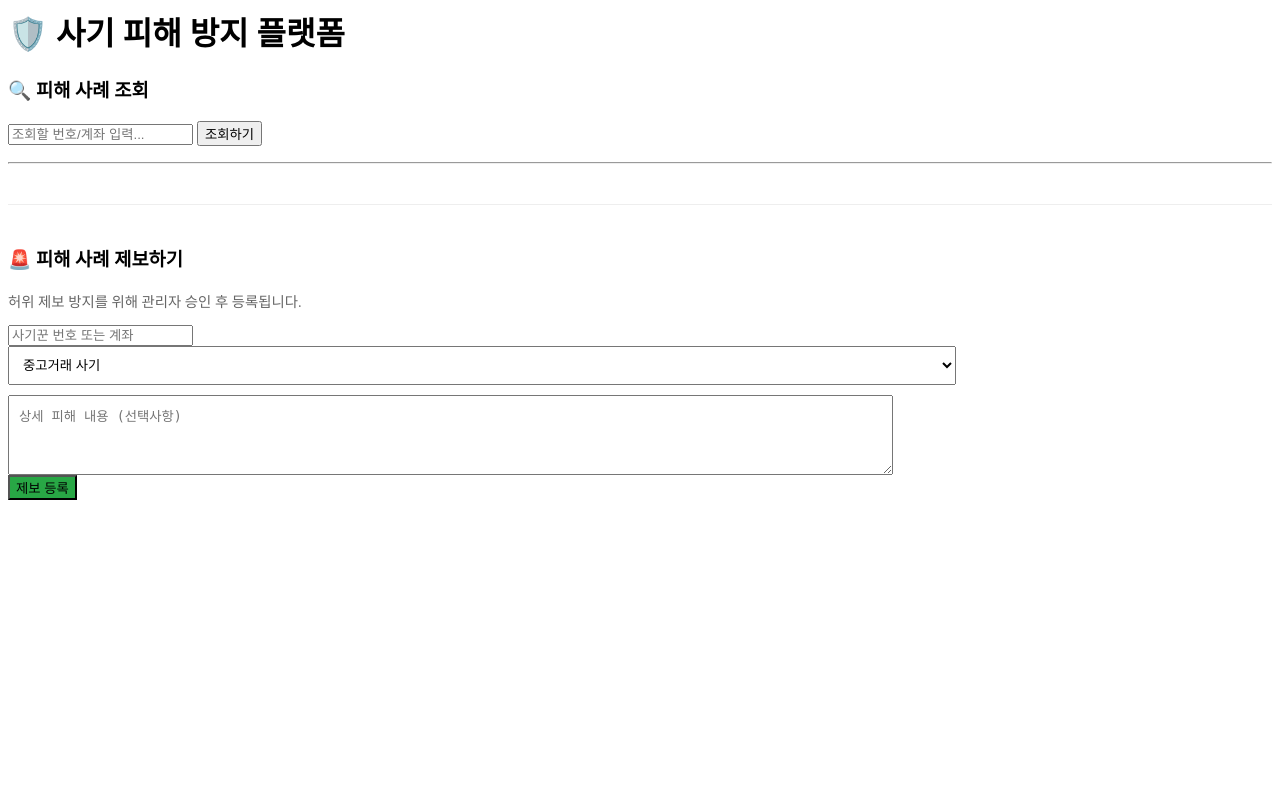
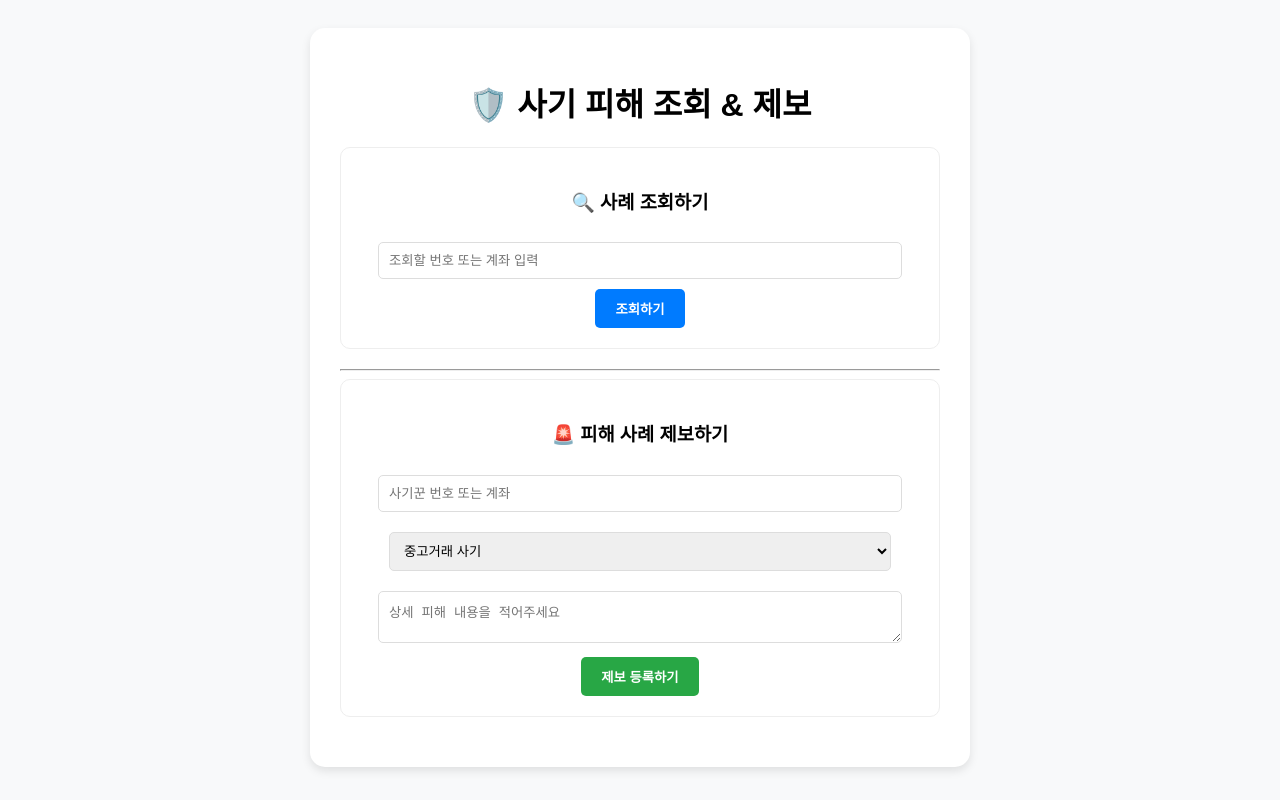
Before and after one commit to Leeseungmin0912/junboweb, a Django app: page / in a window 1280 px wide. Run offline with Django 5.2, Linux system fonts and the light colour scheme.

Commit message:
Update index.html

```diff
--- a/fraud_prevent/checker/templates/checker/index.html
+++ b/fraud_prevent/checker/templates/checker/index.html
@@ -1,36 +1,68 @@
-{% if message %}
-    <script>alert("{{ message }}");</script>
-{% endif %}
+<!DOCTYPE html>
+<html lang="ko">
+<head>
+    <meta charset="UTF-8">
+    <title>사기 피해 방지 플랫폼</title>
+    <style>
+        body { font-family: sans-serif; background-color: #f8f9fa; padding: 20px; text-align: center; }
+        .container { max-width: 600px; margin: auto; background: white; padding: 30px; border-radius: 15px; box-shadow: 0 4px 10px rgba(0,0,0,0.1); }
+        .box { border: 1px solid #eee; padding: 20px; border-radius: 10px; margin-bottom: 20px; }
+        input, select, textarea { width: 90%; padding: 10px; margin: 10px 0; border: 1px solid #ddd; border-radius: 5px; }
+        button { padding: 10px 20px; border: none; border-radius: 5px; cursor: pointer; color: white; font-weight: bold; }
+        .btn-search { background-color: #007bff; }
+        .btn-report { background-color: #28a745; }
+        .safe { color: #0d47a1; background: #e3f2fd; padding: 15px; border-radius: 10px; }
+        .danger { color: #b71c1c; background: #ffebee; padding: 15px; border-radius: 10px; border: 1px solid #f44336; }
+    </style>
+</head>
+<body>
+    <div class="container">
+        <h1>🛡️ 사기 피해 조회 & 제보</h1>
 
-<div class="container">
-    <h1>🛡️ 사기 피해 방지 플랫폼</h1>
+        {% if message %}<script>alert("{{ message }}");</script>{% endif %}
 
-    <div class="section">
-        <h3>🔍 피해 사례 조회</h3>
+        <div class="box">
+            <h3>🔍 사례 조회하기</h3>
             <form method="POST">
                 {% csrf_token %}
                 <input type="hidden" name="action_type" value="search">
-            <input type="text" name="search_query" value="{{ query|default:'' }}" placeholder="조회할 번호/계좌 입력...">
-            <button type="submit">조회하기</button>
+                <input type="text" name="search_query" value="{{ query }}" placeholder="조회할 번호 또는 계좌 입력">
+                <button type="submit" class="btn-search">조회하기</button>
             </form>
+
+            {% if search_result %}
+                <div style="margin-top: 20px;">
+                {% if search_result == "no_result" %}
+                    <div class="safe">✅ <b>안전:</b> 등록된 피해 사례가 없습니다.</div>
+                {% else %}
+                    <div class="danger">
+                        ⚠️ <b>위험:</b> 피해 사례가 존재합니다!<br>
+                        유형: {{ search_result.fraud_type }}<br>
+                        내용: {{ search_result.description }}
+                    </div>
+                {% endif %}
+                </div>
+            {% endif %}
         </div>
 
         <hr>
 
-    <div class="section" style="margin-top: 40px; border-top: 1px solid #eee; padding-top: 20px;">
+        <div class="box">
             <h3>🚨 피해 사례 제보하기</h3>
-        <p style="font-size: 0.9em; color: #666;">허위 제보 방지를 위해 관리자 승인 후 등록됩니다.</p>
             <form method="POST">
                 {% csrf_token %}
                 <input type="hidden" name="action_type" value="report">
-            <input type="text" name="fraud_info" placeholder="사기꾼 번호 또는 계좌" required><br>
-            <select name="fraud_type" style="padding: 10px; width: 75%; margin-bottom: 10px;">
+                <input type="text" name="fraud_info" placeholder="사기꾼 번호 또는 계좌" required>
+                <select name="fraud_type">
                     <option value="중고거래">중고거래 사기</option>
                     <option value="보이스피싱">보이스피싱</option>
+                    <option value="메신저피싱">메신저피싱</option>
                     <option value="기타">기타</option>
-            </select><br>
-            <textarea name="description" placeholder="상세 피해 내용 (선택사항)" style="width: 70%; height: 80px; padding: 10px;"></textarea><br>
-            <button type="submit" style="background-color: #28a745;">제보 등록</button>
+                </select>
+                <textarea name="description" placeholder="상세 피해 내용을 적어주세요"></textarea>
+                <button type="submit" class="btn-report">제보 등록하기</button>
             </form>
         </div>
     </div>
+</body>
+</html>
```
Lines whose indentation alone changed are shown as unchanged.
